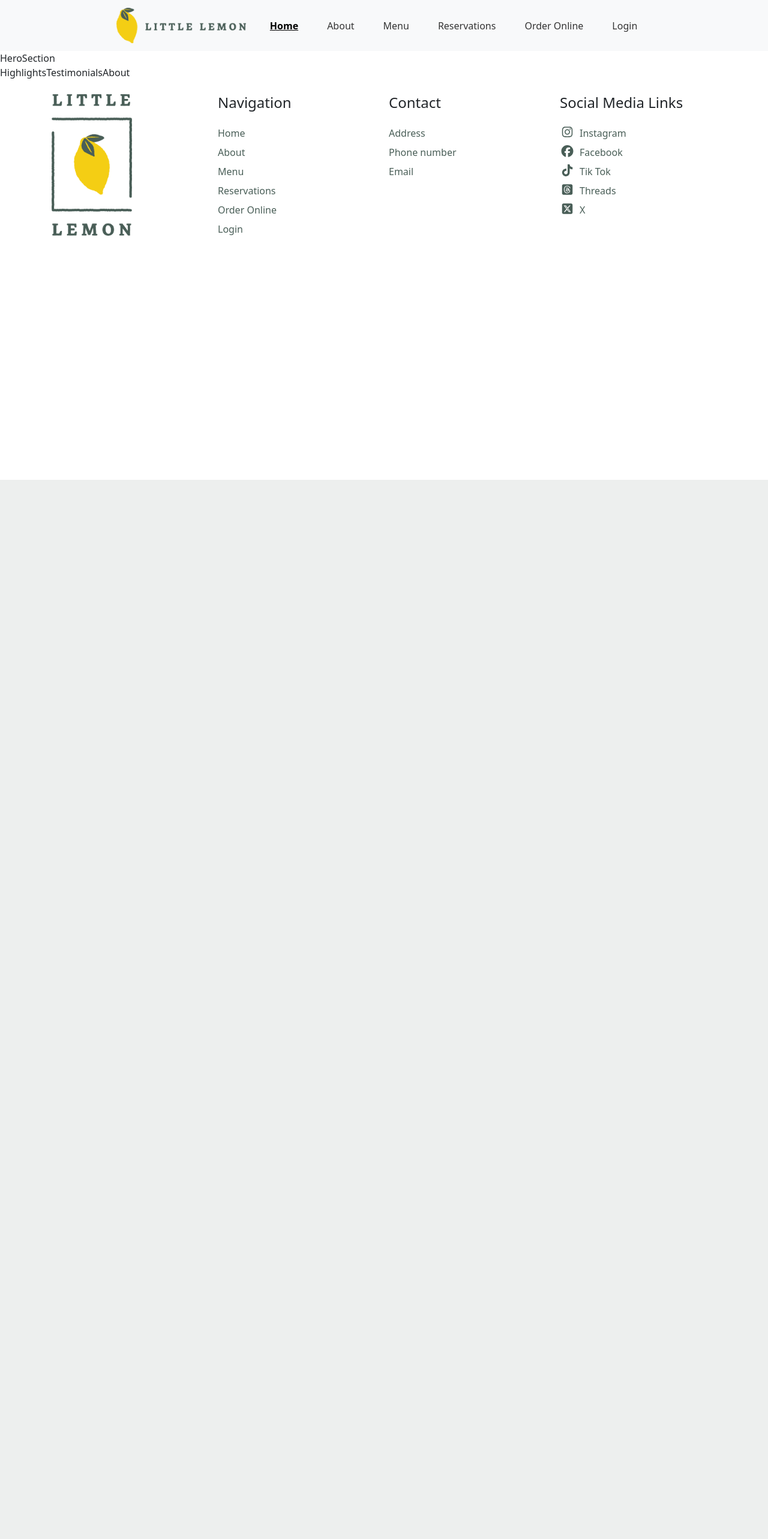
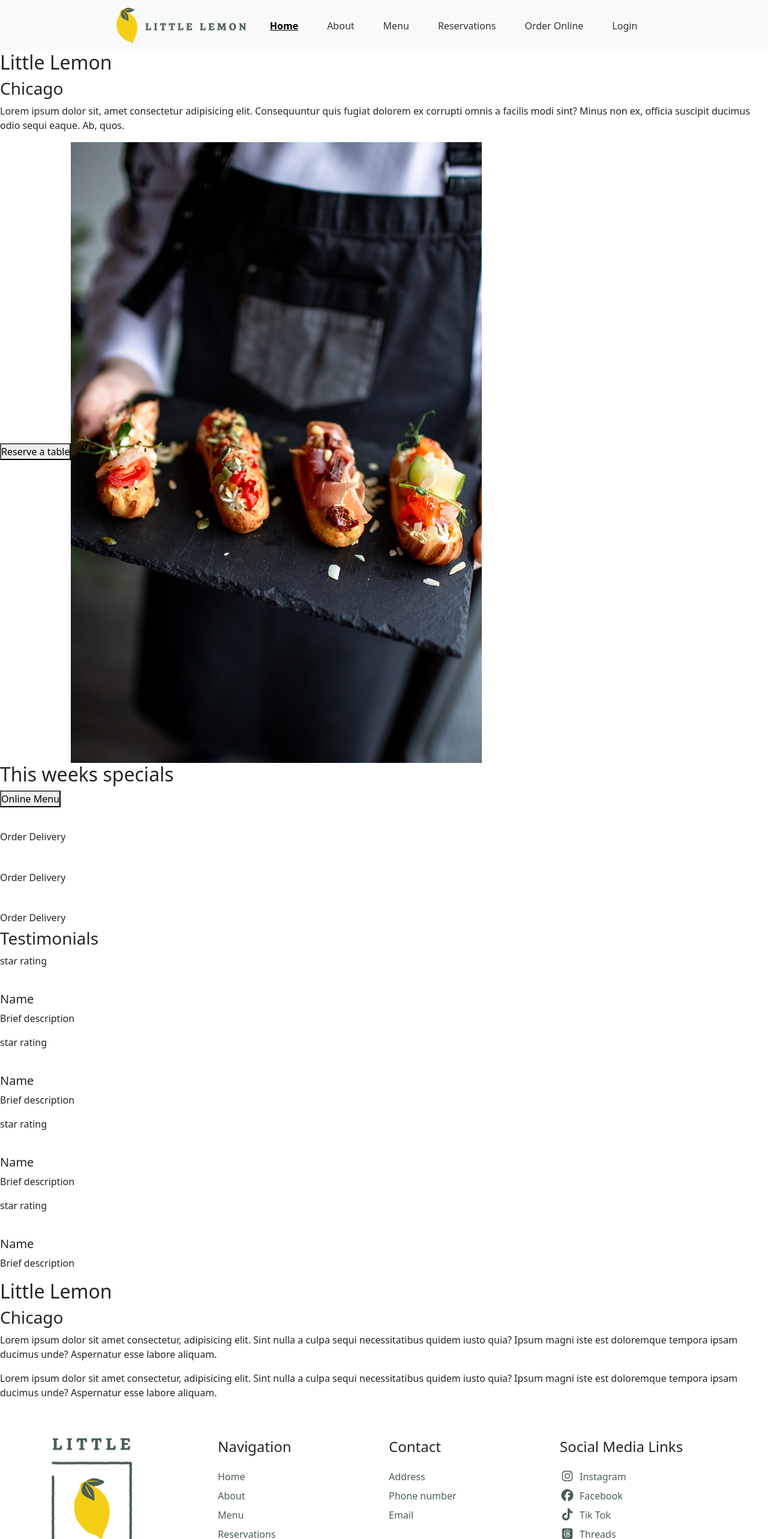
Before and after one commit to camilahurtadoc/little_lemon_app, a React (Vite) app: page / in a window 1280 px wide. Shown: the top 2566 px of the page at 60% size. Before the commit the page ends 800 px from the top, so only its background shows below. Built offline with nearby package versions, Linux system fonts and the light colour scheme.

Commit message:
added basic elements and necessary components for Home

```diff
--- a/src/components/About/About.jsx
+++ b/src/components/About/About.jsx
@@ -1,7 +1,14 @@
 
 const About = () => {
   return (
-    <>About</>
+    <>
+      <h2>Little Lemon</h2>
+      <h3>Chicago</h3>
+      <p>Lorem ipsum dolor sit amet consectetur, adipisicing elit. Sint nulla a culpa sequi necessitatibus quidem iusto quia? Ipsum magni iste est doloremque tempora ipsam ducimus unde? Aspernatur esse labore aliquam.</p>
+      <p>Lorem ipsum dolor sit amet consectetur, adipisicing elit. Sint nulla a culpa sequi necessitatibus quidem iusto quia? Ipsum magni iste est doloremque tempora ipsam ducimus unde? Aspernatur esse labore aliquam.</p>
+      <img src=""/>
+      <img src=""/>
+    </>
   )
 }
 
--- a/src/components/HeroSection/HeroSection.jsx
+++ b/src/components/HeroSection/HeroSection.jsx
@@ -1,8 +1,14 @@
-import React from 'react'
+import HeroPic from "../../assets/images/restaurant/restauranfood_small.jpg"
 
 const HeroSection = () => {
   return (
-    <div>HeroSection</div>
+    <div>
+      <h2>Little Lemon</h2>
+      <h3>Chicago</h3>
+      <p>Lorem ipsum dolor sit, amet consectetur adipisicing elit. Consequuntur quis fugiat dolorem ex corrupti omnis a facilis modi sint? Minus non ex, officia suscipit ducimus odio sequi eaque. Ab, quos.</p>
+      <button>Reserve a table</button>
+      <img src={HeroPic} alt="food on plate"/>
+    </div>
   )
 }
 
--- a/src/components/Highlights/Highlights.jsx
+++ b/src/components/Highlights/Highlights.jsx
@@ -1,7 +1,14 @@
+import WeekSpecial from "../WeekSpecial/WeekSpecial"
 
 const Highlights = () => {
   return (
-    <>Highlights</>
+    <>
+      <h2>This weeks specials</h2>
+      <button>Online Menu</button>
+      <WeekSpecial />
+      <WeekSpecial />
+      <WeekSpecial />
+    </>
   )
 }
 
--- /dev/null
+++ b/src/components/RatingTestimonial/RatingTestimonial.jsx
@@ -0,0 +1,14 @@
+import React from 'react'
+
+const RatingTestimonial = () => {
+  return (
+    <div>
+        <p>star rating</p>
+        <img />
+        <h5>Name</h5>
+        <p>Brief description</p>
+    </div>
+  )
+}
+
+export default RatingTestimonial
--- a/src/components/Testimonials/Testimonials.jsx
+++ b/src/components/Testimonials/Testimonials.jsx
@@ -1,7 +1,14 @@
+import RatingTestimonial from "../RatingTestimonial/RatingTestimonial"
 
 const Testimonials = () => {
   return (
-    <>Testimonials</>
+    <>
+      <h3>Testimonials</h3>
+      <RatingTestimonial />
+      <RatingTestimonial />
+      <RatingTestimonial />
+      <RatingTestimonial />
+    </>
   )
 }
 
--- /dev/null
+++ b/src/components/WeekSpecial/WeekSpecial.jsx
@@ -0,0 +1,14 @@
+import React from 'react'
+
+const WeekSpecial = () => {
+  return (
+    <div>
+        <img />
+        <h4></h4>
+        <p></p>
+        <h6>Order Delivery</h6>
+    </div>
+  )
+}
+
+export default WeekSpecial
```
